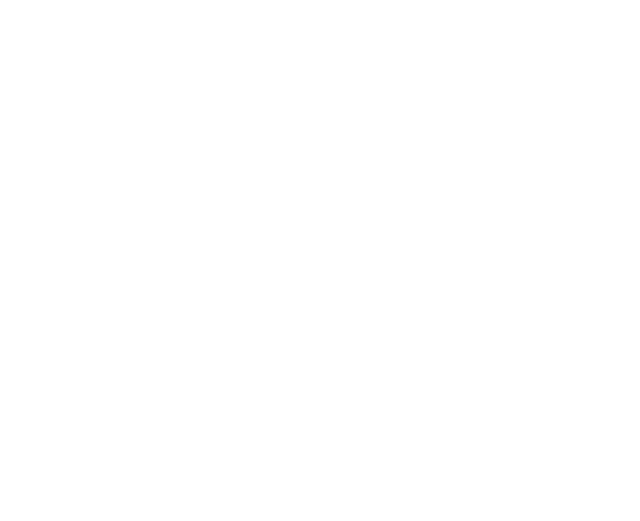
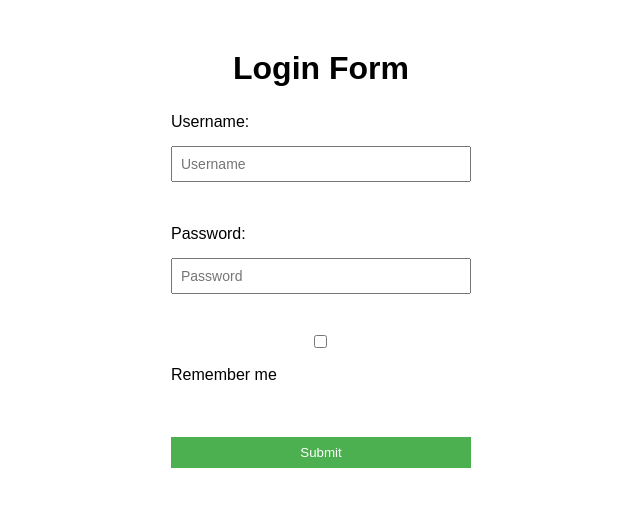
Before and after one commit to acciojob/remember-me-login-form-gangaramA, a website: page main.html in a window 1280 px wide. Shown: the whole page, without its empty margins (319-959 px from the left). Drawn offline with Linux system fonts and the light colour scheme.

Commit message:
created a submission

```diff
--- a/main.html
+++ b/main.html
@@ -1,16 +1,36 @@
 <!DOCTYPE html>
+<html>
+  <head>
+    <link rel="stylesheet" href="styles.css" />
+    <title>Login Form</title>
+  </head>
+  <body>
+    <h1>Login Form</h1>
+    <form id="login-form">
+      <label for="username">Username:</label>
+      <input
+        type="text"
+        id="username"
+        placeholder="Username"
+        required
+      />
+      <br />
+      <label for="password">Password:</label>
+      <input
+        type="password"
+        id="password"
+        placeholder="Password"
+        required
+      />
+      <br />
+      <input type="checkbox" id="checkbox" />
+      <label for="checkbox">Remember me</label>
+      <br />
+      <input type="submit" id="submit" value="Submit" />
+    </form>
 
-<html>
+    <button id="existing" style="display:none;">Login as existing user</button>
 
-<head>
-	<link rel="stylesheet" href="styles.css">
-</head>
-
-<body>
-	<!-- the entire body must be written by student -->
-    <script type="text/javascript" src="./script.js">
-</script>
-
-</body>
-
+    <script src="script.js"></script>
+  </body>
 </html>
--- a/script.js
+++ b/script.js
@@ -1 +1,38 @@
 //your JS code here. If required.
+// DOM Elements
+const form = document.getElementById('login-form');
+const usernameInput = document.getElementById('username');
+const passwordInput = document.getElementById('password');
+const checkbox = document.getElementById('checkbox');
+const existingButton = document.getElementById('existing');
+
+// Load saved credentials on page load
+document.addEventListener('DOMContentLoaded', () => {
+  const savedUsername = localStorage.getItem('username');
+  const savedPassword = localStorage.getItem('password');
+
+  if (savedUsername && savedPassword) {
+    existingButton.style.display = 'block';
+    existingButton.addEventListener('click', () => {
+      alert(`Logged in as ${savedUsername}`);
+    });
+  }
+});
+
+// Form submission handling
+form.addEventListener('submit', (event) => {
+  event.preventDefault();
+
+  const username = usernameInput.value.trim();
+  const password = passwordInput.value.trim();
+
+  if (checkbox.checked) {
+    localStorage.setItem('username', username);
+    localStorage.setItem('password', password);
+  } else {
+    localStorage.removeItem('username');
+    localStorage.removeItem('password');
+  }
+
+  alert(`Logged in as ${username}`);
+});
--- a/styles.css
+++ b/styles.css
@@ -1 +1,57 @@
 /*  your css code here. If applicable */
+body {
+  font-family: Arial, sans-serif;
+  margin: 50px;
+}
+
+h1 {
+  text-align: center;
+}
+
+form {
+  max-width: 300px;
+  margin: 0 auto;
+  display: flex;
+  flex-direction: column;
+  gap: 10px;
+}
+
+label {
+  margin: 5px 0;
+}
+
+input[type="text"],
+input[type="password"] {
+  padding: 8px;
+  font-size: 14px;
+}
+
+input[type="checkbox"] {
+  margin-right: 5px;
+}
+
+input[type="submit"] {
+  margin-top: 10px;
+  padding: 8px;
+  background-color: #4caf50;
+  color: white;
+  border: none;
+  cursor: pointer;
+}
+
+input[type="submit"]:hover {
+  background-color: #45a049;
+}
+
+#existing {
+  margin-top: 20px;
+  padding: 8px;
+  background-color: #2196f3;
+  color: white;
+  border: none;
+  cursor: pointer;
+}
+
+#existing:hover {
+  background-color: #0b7dda;
+}
```
